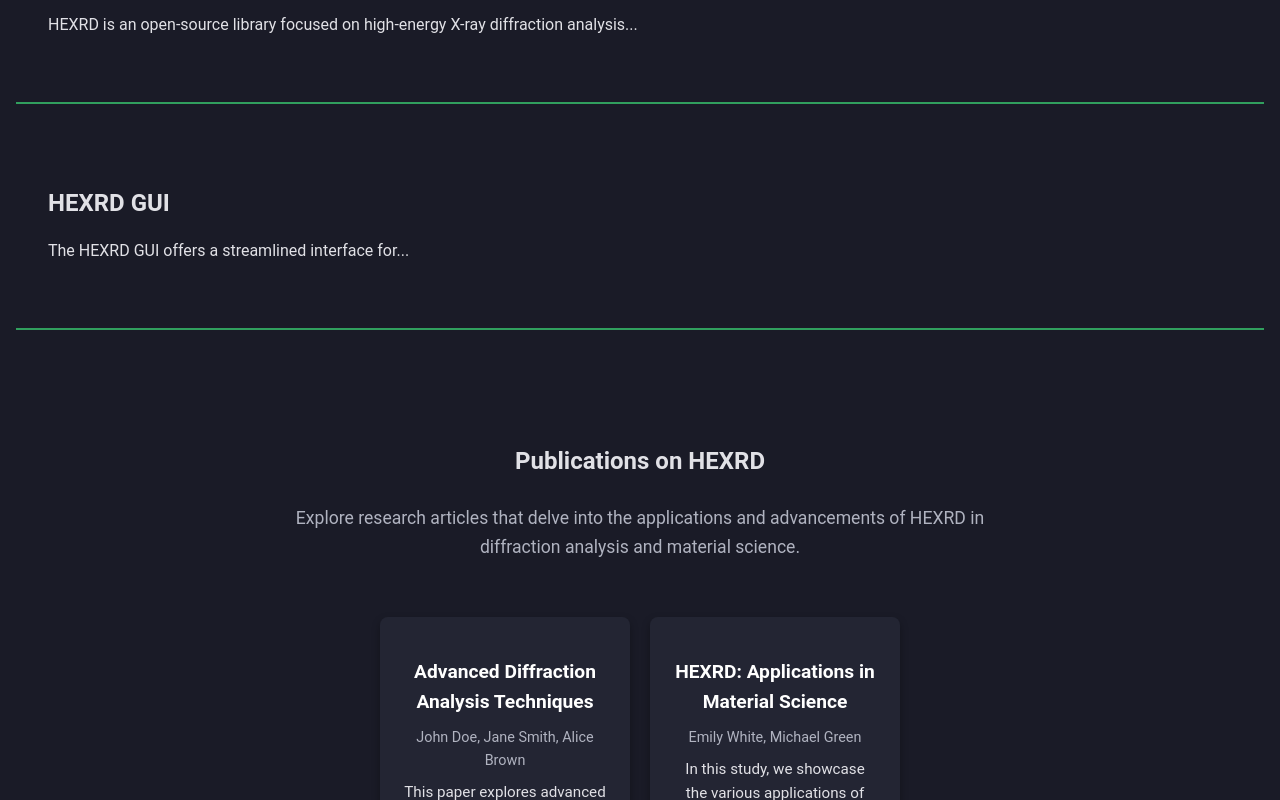
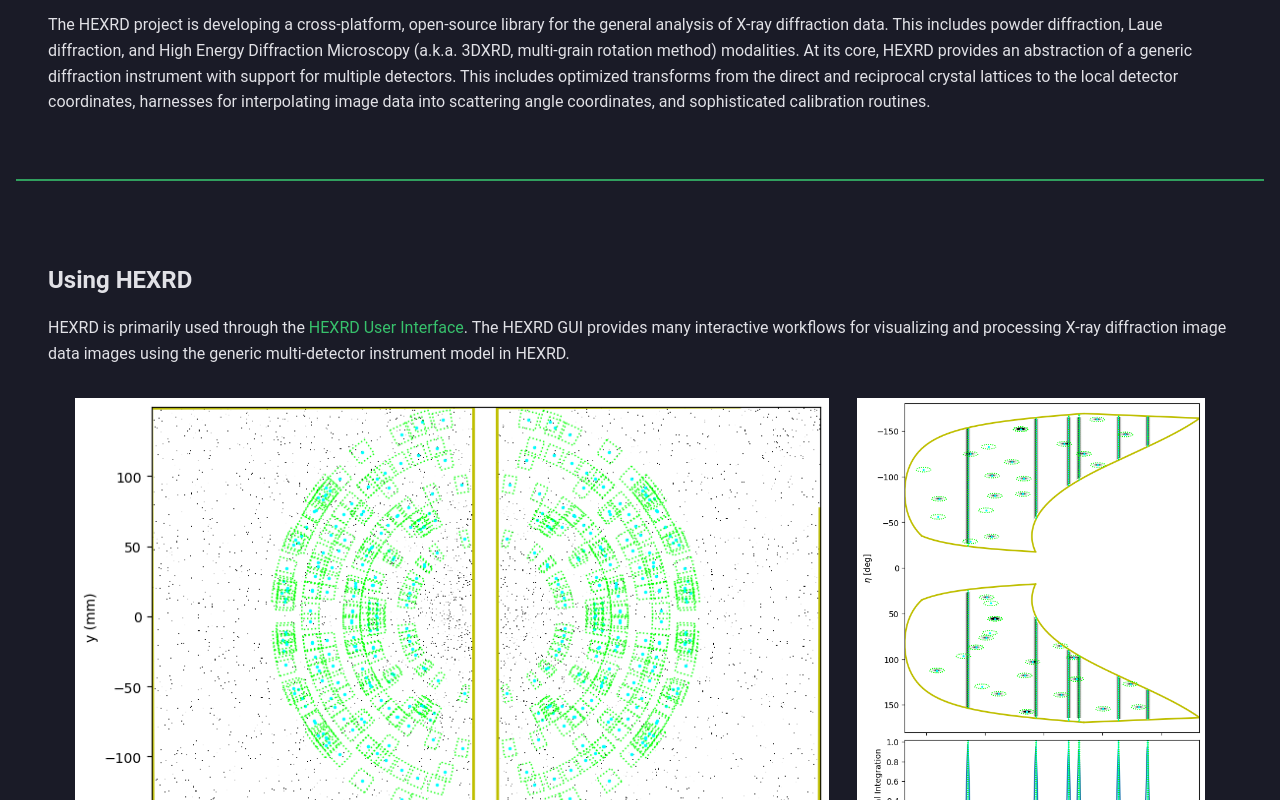
Before and after one commit to HEXRD/hexrd.github.io, a React (Create React App) app: page / in a window 1280 px wide. Shown: the part 640-1440 px from the top of the page. Built offline with nearby package versions, Linux system fonts and the light colour scheme.

Commit message:
add a couple of images and some more reasonable text. Remove the bios for now.

```diff
--- a/src/components/Contributors.js
+++ b/src/components/Contributors.js
@@ -1,10 +1,10 @@
-import './Contributors.scss';
-import { FontAwesomeIcon } from '@fortawesome/react-fontawesome';
-import { faGithub, faLinkedin } from '@fortawesome/free-brands-svg-icons';
-import React from 'react';
+import "./Contributors.scss";
+import { FontAwesomeIcon } from "@fortawesome/react-fontawesome";
+import { faGithub, faLinkedin } from "@fortawesome/free-brands-svg-icons";
+import React from "react";
 
 const ContributorInfo = ({ name, bio, imageUrl, socials, webpage }) => {
-  const profileImageUrl = imageUrl || '/images/individuals/default.svg';
+    const profileImageUrl = imageUrl || "/images/individuals/default.svg";
 
     const CardContent = (
         <div className="contributor-card">
@@ -15,13 +15,27 @@ const ContributorInfo = ({ name, bio, imageUrl, socials, webpage }) => {
                 {socials && (
                     <div className="social-icons">
                         {socials.github && (
-              <a href={socials.github} target="_blank" rel="noopener noreferrer">
-                <FontAwesomeIcon icon={faGithub} className="social-icon" />
+                            <a
+                                href={socials.github}
+                                target="_blank"
+                                rel="noopener noreferrer"
+                            >
+                                <FontAwesomeIcon
+                                    icon={faGithub}
+                                    className="social-icon"
+                                />
                             </a>
                         )}
                         {socials.linkedin && (
-              <a href={socials.linkedin} target="_blank" rel="noopener noreferrer">
-                <FontAwesomeIcon icon={faLinkedin} className="social-icon" />
+                            <a
+                                href={socials.linkedin}
+                                target="_blank"
+                                rel="noopener noreferrer"
+                            >
+                                <FontAwesomeIcon
+                                    icon={faLinkedin}
+                                    className="social-icon"
+                                />
                             </a>
                         )}
                     </div>
@@ -31,7 +45,12 @@ const ContributorInfo = ({ name, bio, imageUrl, socials, webpage }) => {
     );
 
     return webpage ? (
-    <a href={webpage} target="_blank" rel="noopener noreferrer" className="contributor-link">
+        <a
+            href={webpage}
+            target="_blank"
+            rel="noopener noreferrer"
+            className="contributor-link"
+        >
             {CardContent}
         </a>
     ) : (
@@ -42,159 +61,159 @@ const ContributorInfo = ({ name, bio, imageUrl, socials, webpage }) => {
 const individual_contributors = [
     {
         name: "Joel Bernier",
-    bio: "Researcher working on research.",
+        bio: "Researcher",
         imageUrl: "/images/individuals/joel_bernier.jpg",
         socials: {
             github: "https://github.com/joelvbernier",
-      linkedin: "https://www.linkedin.com/in/joel-bernier-1125283/"
-    }
+            linkedin: "https://www.linkedin.com/in/joel-bernier-1125283/",
+        },
     },
     {
         name: "Darren Pagan",
-    bio: "Researcher working on research.",
+        bio: "Researcher",
         imageUrl: "/images/individuals/darren_pagan.jpg",
         socials: {
             github: "https://github.com/darrencpagan",
-      linkedin: "https://www.linkedin.com/in/darren-pagan-8405532b/"
-    }
+            linkedin: "https://www.linkedin.com/in/darren-pagan-8405532b/",
+        },
     },
     {
         name: "Saransh Singh",
-    bio: "Researcher working on research.",
+        bio: "Researcher",
         imageUrl: "/images/individuals/saransh_singh.jpg",
         socials: {
             github: "https://github.com/saransh13",
-      linkedin: "https://www.linkedin.com/in/saransh-singh-bb7b2616/"
-    }
+            linkedin: "https://www.linkedin.com/in/saransh-singh-bb7b2616/",
+        },
     },
     {
         name: "Kelly Nygren",
-    bio: "Researcher working on research.",
+        bio: "Researcher",
         imageUrl: "/images/individuals/kelly_nygren.jpg",
         socials: {
             github: "https://github.com/kenygren",
-      linkedin: null
-    }
+            linkedin: null,
+        },
     },
     {
         name: "Sven Gustafson",
-    bio: "Researcher working on research.",
+        bio: "Researcher",
         imageUrl: "/images/individuals/sven_gustafson.jpg",
         socials: {
             github: "https://github.com/gusfasonsven",
-      linkedin: null
-    }
+            linkedin: null,
+        },
     },
     {
         name: "Chris Budrow",
-    bio: "Researcher working on research.",
+        bio: "Researcher",
         imageUrl: "/images/individuals/chris_budrow.jpg",
         socials: {
             github: null,
-      linkedin: null
-    }
+            linkedin: null,
+        },
     },
     {
         name: "Patrick Avery",
-    bio: "Researcher working on research.",
+        bio: "Developer",
         imageUrl: "/images/individuals/patrick_avery.jpg",
         socials: {
             github: "https://github.com/psavery",
-      linkedin: "https://www.linkedin.com/in/patrick-avery-78b70675/"
-    }
+            linkedin: "https://www.linkedin.com/in/patrick-avery-78b70675/",
+        },
     },
     {
         name: "Brianna Major",
-    bio: "Researcher working on research.",
+        bio: "Developer",
         imageUrl: null,
         socials: {
             github: "https://github.com/bnmajor",
-      linkedin: "https://www.linkedin.com/in/brianna-major/"
-    }
+            linkedin: "https://www.linkedin.com/in/brianna-major/",
+        },
     },
     {
         name: "Zack Singer",
-    bio: "Researcher working on research.",
+        bio: "Developer",
         imageUrl: "/images/individuals/zack_singer.png",
         socials: {
             github: "https://github.com/zackattack614",
-      linkedin: "https://www.linkedin.com/in/zack-s-bb909920/"
-    }
+            linkedin: "https://www.linkedin.com/in/zack-s-bb909920/",
+        },
     },
     {
         name: "Kevin Welsh",
-    bio: "Researcher working on research.",
+        bio: "Developer",
         imageUrl: "/images/individuals/kevin_welsh.jpg",
         socials: {
             github: "https://github.com/kpwelsh",
-      linkedin: "https://www.linkedin.com/in/kevin-welsh-668140bb/"
-    }
+            linkedin: "https://www.linkedin.com/in/kevin-welsh-668140bb/",
+        },
     },
     {
         name: "Kevin Lewis",
-    bio: "Researcher working on research.",
+        bio: "Developer",
         imageUrl: "/images/individuals/kevin_lewis.jpg",
         socials: {
             github: "https://github.com/kevindlewis23",
-      linkedin: "https://www.linkedin.com/in/kevindlewis23/"
-    }
+            linkedin: "https://www.linkedin.com/in/kevindlewis23/",
+        },
     },
     {
         name: "Óscar Villellas Guillén",
-    bio: "Researcher working on research.",
+        bio: "Researcher",
         imageUrl: "/images/individuals/oscar_villellas_guillen.jpg",
         socials: {
             github: "https://github.com/ovillellas",
-      linkedin: "https://www.linkedin.com/in/oscar-villellas/"
-    }
+            linkedin: "https://www.linkedin.com/in/oscar-villellas/",
+        },
     },
     {
         name: "Rachel Lim",
-    bio: "Researcher working on research.",
+        bio: "Researcher",
         imageUrl: "/images/individuals/rachel_lim.jpg",
         socials: {
             github: "https://github.com/rachelelim",
-      linkedin: "https://www.linkedin.com/in/rachel-lim-0924128b/"
-    }
+            linkedin: "https://www.linkedin.com/in/rachel-lim-0924128b/",
+        },
     },
 ];
 
 const organization_contributors = [
     {
         name: "Air Force Research Laboratory",
-    bio: "Dedicated team of scientists and developers.",
+        // bio: "Dedicated team of scientists and developers.",
         imageUrl: "/images/air_force_research_lab__logo.jpg",
-    webpage: "https://www.afrl.af.mil/"
+        webpage: "https://www.afrl.af.mil/",
     },
     {
         name: "Lawrence Livermore National Laboratory",
-    bio: "Dedicated team of scientists and developers.",
+        // bio: "Dedicated team of scientists and developers.",
         imageUrl: "/images/lawrence_livermore_national_laboratory__logo.jpg",
-    webpage: "https://www.llnl.gov/"
+        webpage: "https://www.llnl.gov/",
     },
     {
         name: "Cornell High Energy Synchrotron Source",
-    bio: "Dedicated team of scientists and developers.",
+        // bio: "Dedicated team of scientists and developers.",
         imageUrl: "/images/chess__logo.jpg",
-    webpage: "https://www.chess.cornell.edu/"
+        webpage: "https://www.chess.cornell.edu/",
     },
     {
         name: "University of Dayton Research Institute",
-    bio: "Dedicated team of scientists and developers.",
+        // bio: "Dedicated team of scientists and developers.",
         imageUrl: "/images/udri__logo.jpg",
-    webpage: "https://www.udri.udayton.edu/"
+        webpage: "https://www.udri.udayton.edu/",
     },
     {
         name: "Kitware, Inc.",
-    bio: "Dedicated team of scientists and developers.",
+        // bio: "Dedicated team of scientists and developers.",
         imageUrl: "/images/kitware_inc__logo.jpg",
-    webpage: "https://www.kitware.com/"
+        webpage: "https://www.kitware.com/",
     },
     {
         name: "Verdant Evolution, LLC.",
-    bio: "Dedicated team of scientists and developers.",
+        // bio: "Dedicated team of scientists and developers.",
         imageUrl: "/images/verdant_evolution_llc__logo.png",
-    webpage: "https://www.verdantevolution.com/"
+        webpage: "https://www.verdantevolution.com/",
     },
 ];
 
--- a/src/components/GuiSection.js
+++ b/src/components/GuiSection.js
@@ -1,10 +1,43 @@
-import React from 'react';
+import React from "react";
 
 const GuiSection = () => (
-  <section id="gui" style={{ padding: '2rem' }}>
-    <h2>HEXRD GUI</h2>
-    <p>The HEXRD GUI offers a streamlined interface for...</p>
-  </section>
+    <section id="gui" style={{ padding: "2rem" }}>
+        <h2>Using HEXRD</h2>
+        <p>
+            HEXRD is primarily used through the{" "}
+            <a href="https://hexrdgui.readthedocs.io/en/latest/">
+                HEXRD User Interface
+            </a>
+            . The HEXRD GUI provides many interactive workflows for visualizing
+            and processing X-ray diffraction image data images using the generic
+            multi-detector instrument model in HEXRD.
+        </p>
+        <div
+            style={{
+                display: "flex",
+                alignItems: "center",
+                flexDirection: "row",
+                height: "30em",
+                justifyContent: "space-evenly",
+                marginTop: "2em",
+            }}
+        >
+            <img
+                style={{
+                    height: "100%",
+                }}
+                src="images/rotation_series.png"
+                alt="Diffraction"
+            />
+            <img
+                style={{
+                    height: "100%",
+                }}
+                src="images/tardis_powder_and_laue_overlays.png"
+                alt="Tardis powder and laue overlays"
+            />
+        </div>
+    </section>
 );
 
 export default GuiSection;
--- a/src/components/Introduction.js
+++ b/src/components/Introduction.js
@@ -1,10 +1,21 @@
-import React from 'react';
+import React from "react";
 
 const Introduction = () => (
-  <section id="introduction" style={{ padding: '2rem' }}>
-    <h2>About HEXRD</h2>
-    <p>HEXRD is an open-source library focused on high-energy X-ray diffraction analysis...</p>
-  </section>
+    <section id="introduction" style={{ padding: "2rem" }}>
+        <h2>About HEXRD</h2>
+        <p>
+            The HEXRD project is developing a cross-platform, open-source
+            library for the general analysis of X-ray diffraction data. This
+            includes powder diffraction, Laue diffraction, and High Energy
+            Diffraction Microscopy (a.k.a. 3DXRD, multi-grain rotation method)
+            modalities. At its core, HEXRD provides an abstraction of a generic
+            diffraction instrument with support for multiple detectors. This
+            includes optimized transforms from the direct and reciprocal crystal
+            lattices to the local detector coordinates, harnesses for
+            interpolating image data into scattering angle coordinates, and
+            sophisticated calibration routines.
+        </p>
+    </section>
 );
 
 export default Introduction;
```
Also changed, not shown: public/images/rotation_series.png (added), public/images/tardis_powder_and_laue_overlays.png (added). Lines whose indentation alone changed are shown as unchanged.
